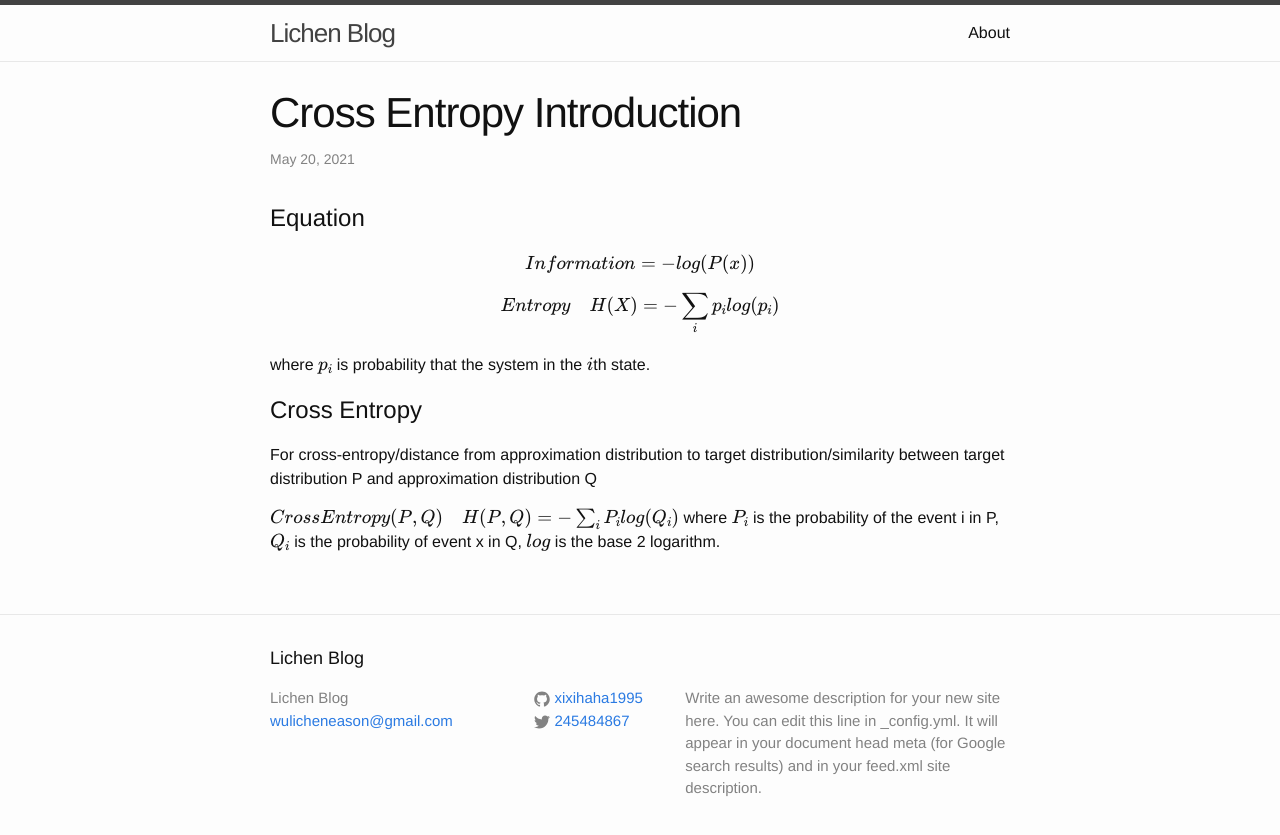
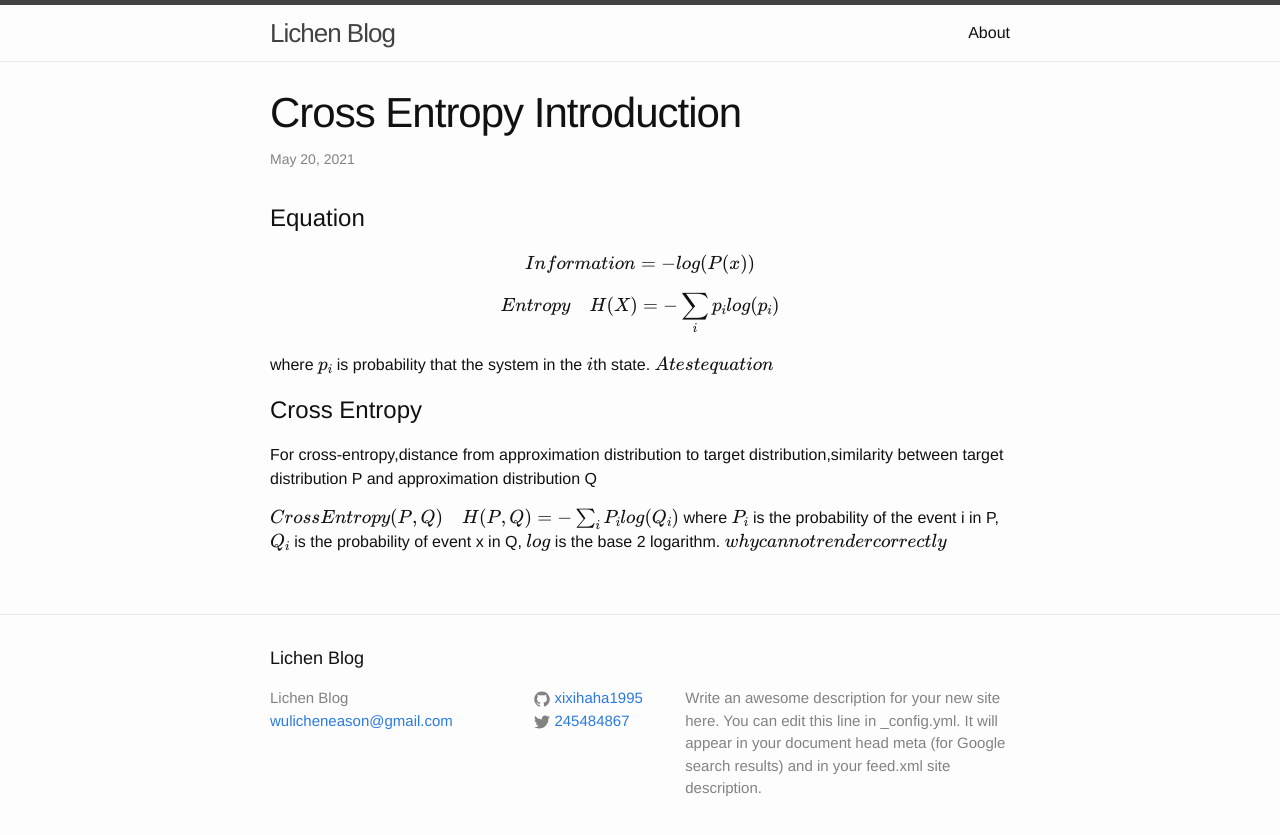
Before and after one commit to xixihaha1995/xixihaha1995.github.io, a Jekyll site: the page built from docs/_posts/2021-05-20-Cross-entropy.markdown, in a window 1280 px wide. Shown: the top 835 px of the page. Built offline with Jekyll 4.4.1, drawn with Linux system fonts in a browser that asks for light colours.

Commit message:
Update 2021-05-20-Cross-entropy.markdown

```diff
--- a/docs/_posts/2021-05-20-Cross-entropy.markdown
+++ b/docs/_posts/2021-05-20-Cross-entropy.markdown
@@ -17,13 +17,20 @@ Entropy\quad H(X) = -\sum_i p_i log(p_i)
 $$
 
 where $p_i$ is probability that the system in the $i$th state.
+$$
+A test equation
+$$
+
 
 # Cross Entropy
 
-For cross-entropy/distance from approximation distribution to target distribution/similarity between target distribution P and approximation distribution Q
+For cross-entropy,distance from approximation distribution to target distribution,similarity between target distribution P and approximation distribution Q
 
 
 $$
 CrossEntropy(P,Q)\quad H(P,Q) = -\sum_i P_i log(Q_i)
 $$
 where $P_i$ is the probability of the event i in P, $Q_i$ is the probability of event x in Q, $log$ is the base 2 logarithm.
+$$
+why cannot render correctly
+$$
```
